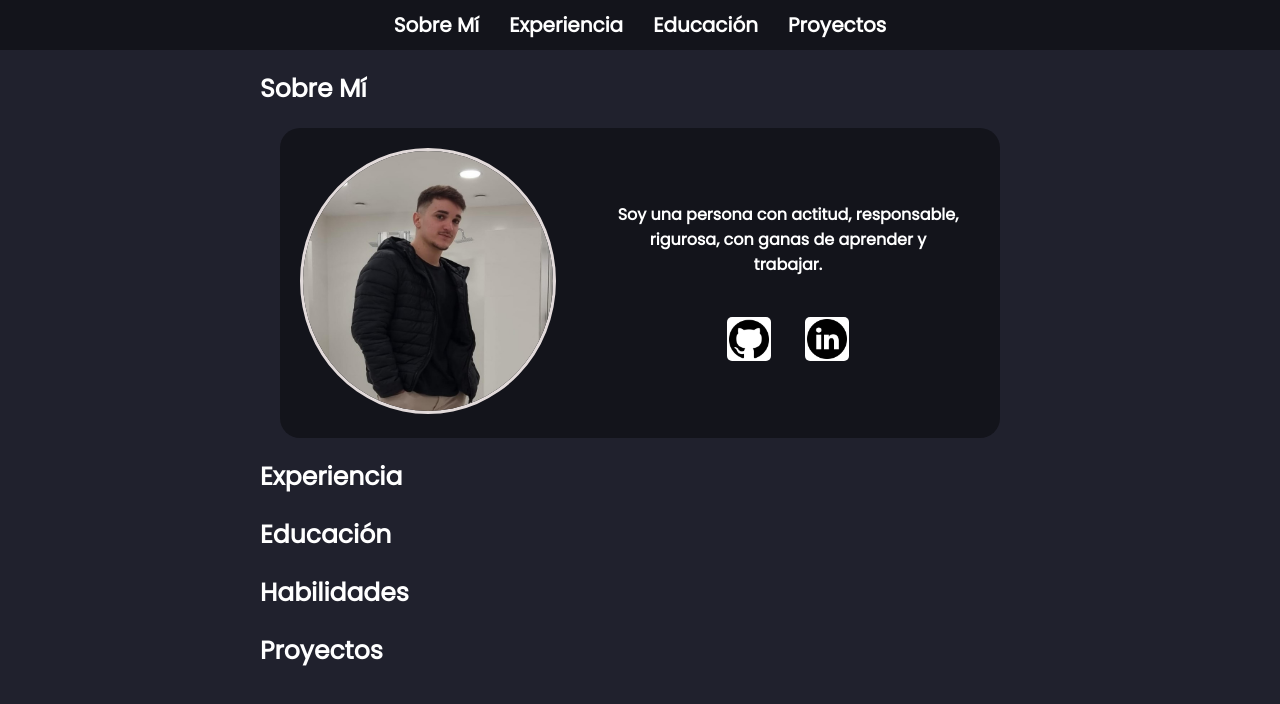
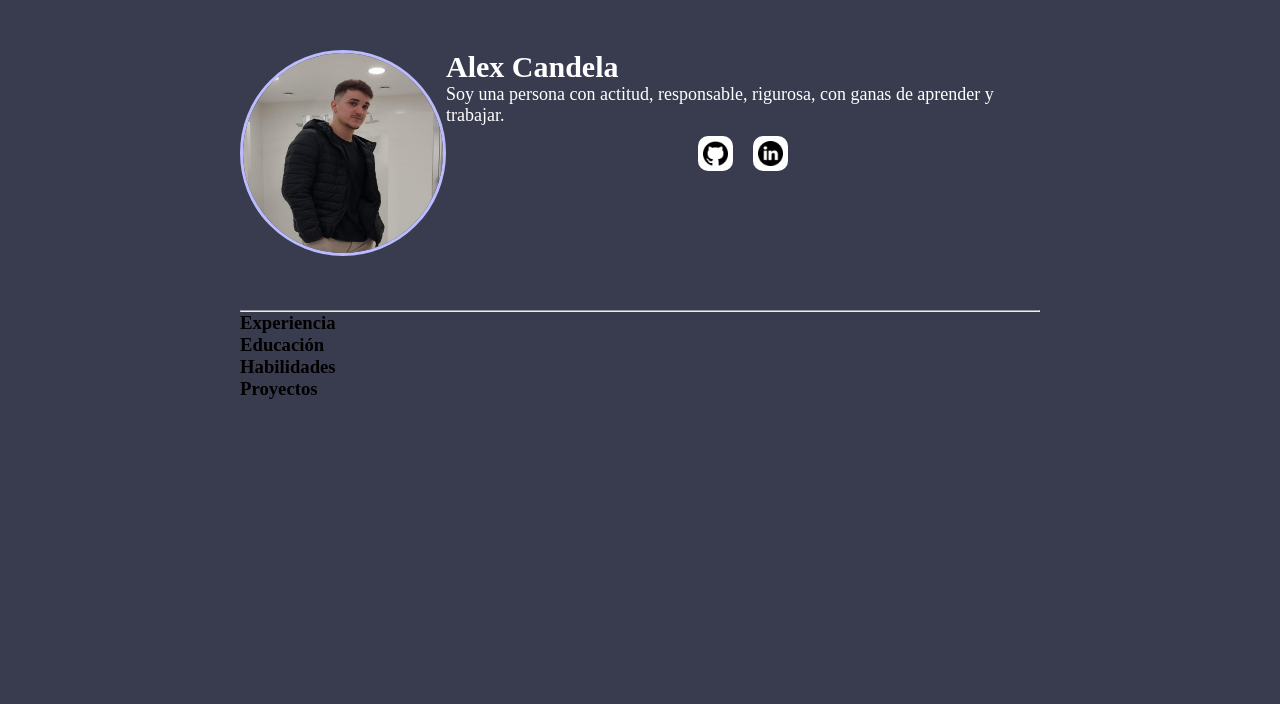
Before and after one commit to alexcandela/alexcandela.github.io, a plain HTML site: page index.html in a window 1280 px wide. Drawn offline with Linux system fonts and the light colour scheme.

Commit message:
nuevo portafolio

```diff
--- a/css/styles.css
+++ b/css/styles.css
@@ -4,7 +4,7 @@
 }
 
 body{
-  background-color: #20212D;
+  background-color: #393b4f;
   display: flex;
   justify-content: center;
   align-items: center;
@@ -19,90 +19,81 @@ body{
   /* border: solid red 2px; */
 }
 
-nav{
-  width: 100%;
-}
-
-nav ul{
-  list-style-type: none;
-  display: flex;
-  justify-content: center;
-  font-family: 'Poppins', sans-serif;
-  font-size: 20px;
-  color: #fff;
-  background-color: #13141b;
-  padding: 5px 0;
-  font-weight: bold;
-}
-nav li{
-  padding: 5px 0;
-}
-
-a{
-  text-decoration: none;
-  color: #fff;
-  margin: 0 15px;
-}
-
-a:hover{
-  color: #ada9a9;
-  transition: 0.7s;
-}
-
 .containerAll div{
-  margin: 20px;
   /* border: solid red 2px; */
 }
 
-h3{
-  font-size: 25px;
-  color: #fff;
-  font-family: 'Poppins', sans-serif;
-  font-weight: bold;
+/* SOBRE MÍ */
+
+.sobreMi{
+  display: flex;
+  margin: 50px 0;
 }
 
-.contenidoSobreMi{
-  display: flex;
-  background-color: #13141b;
-  border-radius: 20px;
+.sobreMi div{
+  /* border: solid red; */
 }
 
-.contenidoSobreMi .imagen img{
-  border-radius: 50%;
-  width: 250px;
-  height: 260px;
-  border: solid #e2dada 3px;
+.sobreMiImg{
+
 }
 
-.contenidoSobreMi .contenido{
+.fotoPerfil{
+  height: 200px;
+  width: 200px;
+  border-radius: 50%;
+  border: solid #bbbbff 3px;
+}
+
+.sobreMiContenido{
+  display: flex;
+  flex-direction: column;
+}
+
+.textoSobreMi{
+  display: flex;
+  flex-direction: column;
+}
+
+.textoSobreMi h3{
+  color: #fff;
+  font-size: 30px;
+
+}
+
+.textoSobreMi p{
+  color: #fff;
+  font-size: 18px;
+}
+
+.iconosSobreMi{
   display: flex;
   justify-content: center;
   align-items: center;
-  flex-direction: column;
 }
 
-.contenidoSobreMi .contenido p{
-  font-family: 'Poppins', sans-serif;
-  color: #fff;
-  font-weight: bold;
+.iconosSobreMi a{
   display: flex;
   justify-content: center;
-  text-align: center;
+  align-items: center;
+  background-color: #fff;
+  padding: 5px;
+  margin: 10px;
+  border-radius: 10px;
 }
 
-.gitlinkedin{
-  /* border: solid red 2px; */
+.icono{
+  width: 25px;
+  height: 25px;
 }
 
-.gitlinkedin img{
-  width: 40px;
-  height: 40px;
-  background-color: #fff;
-  padding: 2px;
-  border-radius: 5px;
-}
+/* EXPERIENCIA */
 
-.gitlinkedin img:hover{
-  background-color: #b8acb8;
-  transition: 1s;
-}
+
+/* EDUCACIÓN */
+
+
+/* HABILIDADES */
+
+
+/* PROYECTOS */
--- a/index.html
+++ b/index.html
@@ -1,55 +1,32 @@
 <!DOCTYPE html>
 <html lang="es">
+
 <head>
     <meta charset="UTF-8" />
     <meta name="viewport" content="width=device-width, initial-scale=1.0" />
-    <link rel="preconnect" href="https://fonts.googleapis.com" />
-    <link rel="preconnect" href="https://fonts.gstatic.com" crossorigin />
-    <link
-      href="https://fonts.googleapis.com/css2?family=Poppins&display=swap"
-      rel="stylesheet"
-    />
     <link rel="stylesheet" href="css/styles.css" />
     <title>Alex Candela</title>
 </head>
+
 <body>
-    <nav>
-      <ul>
-        <li><a href="#sobremi">Sobre Mí</a></li>
-        <li><a href="#experiencia">Experiencia</a></li>
-        <li><a href="#educacion">Educación</a></li>
-        <li><a href="#proyectos">Proyectos</a></li>
-      </ul>
-    </nav>
     <div class="containerAll">
         <div id="sobreMi" class="sobreMi">
-        <h3>Sobre Mí</h3>
-        <div class="contenidoSobreMi">
-          <div class="imagen">
-            <img src="assets/img/foto2.jpg" alt="foto_alexcandela" />
+            <div class="sobreMiImg">
+                <img class="fotoPerfil" src="assets/img/foto2.jpg" alt="foto_alexcandela">
             </div>
-          <div class="contenido">
+            <div class="sobreMiContenido">
                 <div class="textoSobreMi">
-              <p>
-                Soy una persona con actitud, responsable, rigurosa, con ganas de
-                aprender y trabajar.
-              </p>
+                    <h3>Alex Candela</h3>
+                    <p>Soy una persona con actitud, responsable, rigurosa, con ganas de
+                        aprender y trabajar.</p>
                 </div>
-            <div class="gitlinkedin">
-              <a
-                href="https://github.com/alexcandela?tab=repositories"
-                target="_blank"
-                ><img src="assets/img/github.png" alt="github"
-              /></a>
-              <a
-                href="https://www.linkedin.com/in/alex-candela-b31956228/"
-                target="_blank"
-                ><img src="assets/img/linkedin.png" alt="linkedin"
-              /></a>
+                <div class="iconosSobreMi">
+                    <a href="http://"><img class="icono" src="assets/img/github.png" alt="github"></a>
+                    <a href="http://"><img class="icono" src="assets/img/linkedin.png" alt="linkedin"></a>
                 </div>
             </div>
         </div>
-      </div>
+        <hr>
         <div id="experiencia" class="experiencia">
             <h3>Experiencia</h3>
         </div>
@@ -65,4 +42,5 @@
     </div>
     <script src="js/scripts.js"></script>
 </body>
+
 </html>
```
Lines whose indentation alone changed are shown as unchanged.
